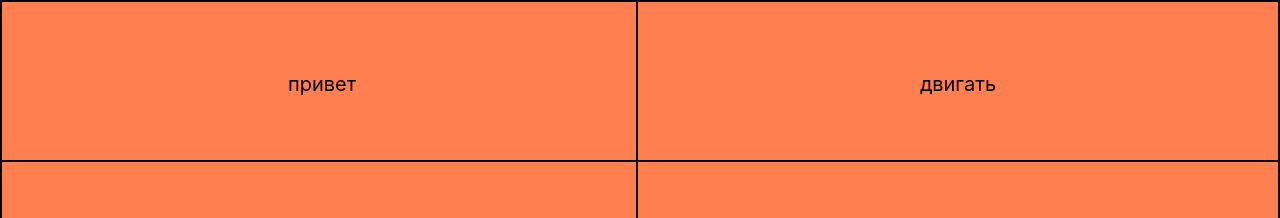
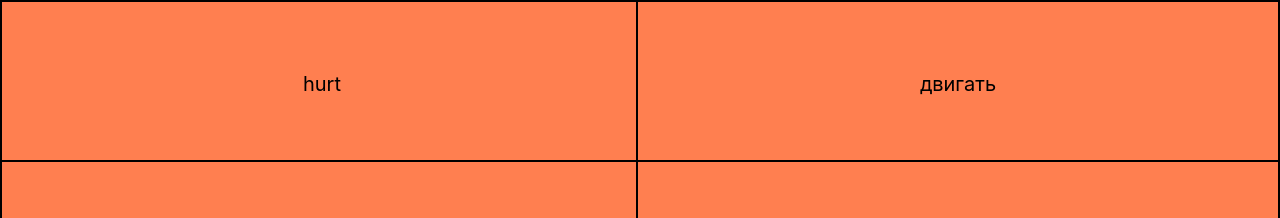
Before and after one commit to Malfit/Dictionary, a React (Create React App) app: page /practice in a window 1280 px wide. Shown: the top 218 px of the page. Built offline with nearby package versions, Linux system fonts and the light colour scheme.

Commit message:
add word

```diff
--- a/src/components/EnglishWords/defaultWords.js
+++ b/src/components/EnglishWords/defaultWords.js
@@ -1,7 +1,7 @@
 export const defaultWords = [
   {
     _id: '1',
-    rus: 'привет',
+    rus: 'hurt',
     eng: 'повредить',
   },
   {
```
Also changed, not shown: 1 other file (tests, documents, lock files or other folders).
